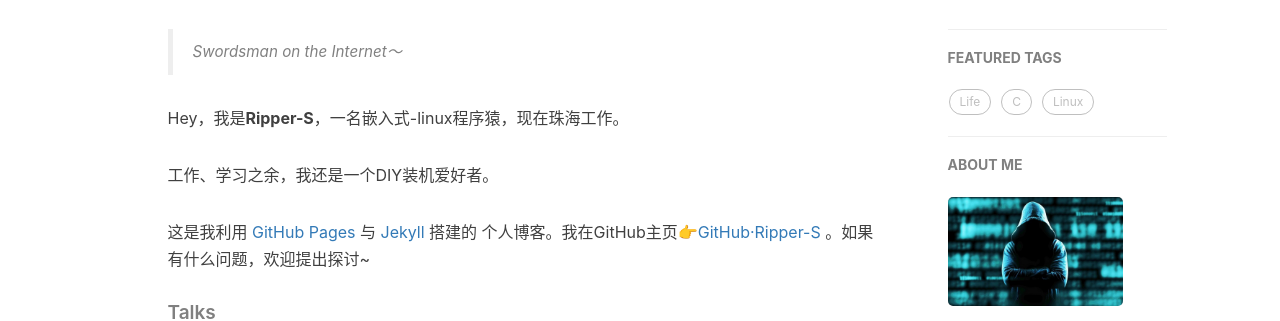
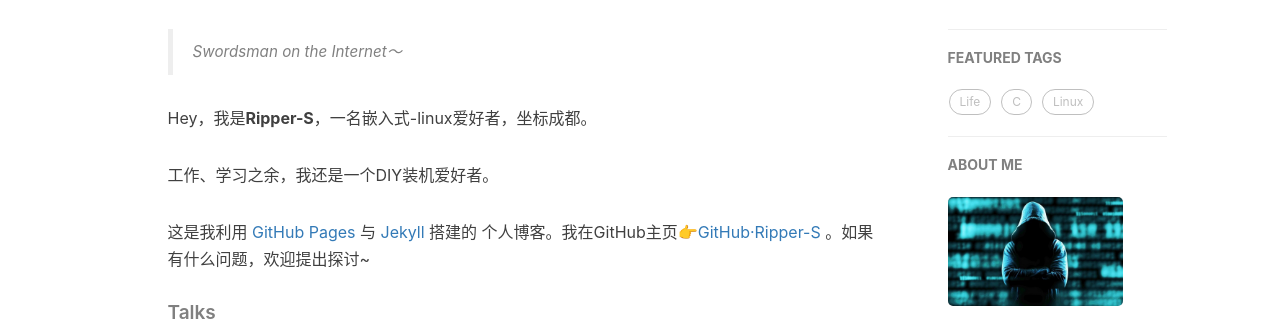
Before and after one commit to Ripper-S/Ripper-S.github.io, a Jekyll site: the page built from about.html, in a window 1280 px wide. Shown: the part 429-750 px from the top of the page. Built offline with Jekyll 4.4.1, drawn with Linux system fonts in a browser that asks for light colours; nearby versions of some CDN libraries; comment, search, counter and statistics services are not loaded.

Commit message:
Update about.html

```diff
--- a/about.html
+++ b/about.html
@@ -17,7 +17,7 @@ header-img: "img/Anonymous.png"
     <!--copied from markdown -->
     <blockquote><p> Swordsman on the Internet～ </p></blockquote>
 
-    <p>Hey，我是<strong>Ripper-S</strong>，一名嵌入式-linux程序猿，现在珠海工作。</p>
+    <p>Hey，我是<strong>Ripper-S</strong>，一名嵌入式-linux爱好者，坐标成都。</p>
 
     <p>工作、学习之余，我还是一个DIY装机爱好者。</p>
 
```
